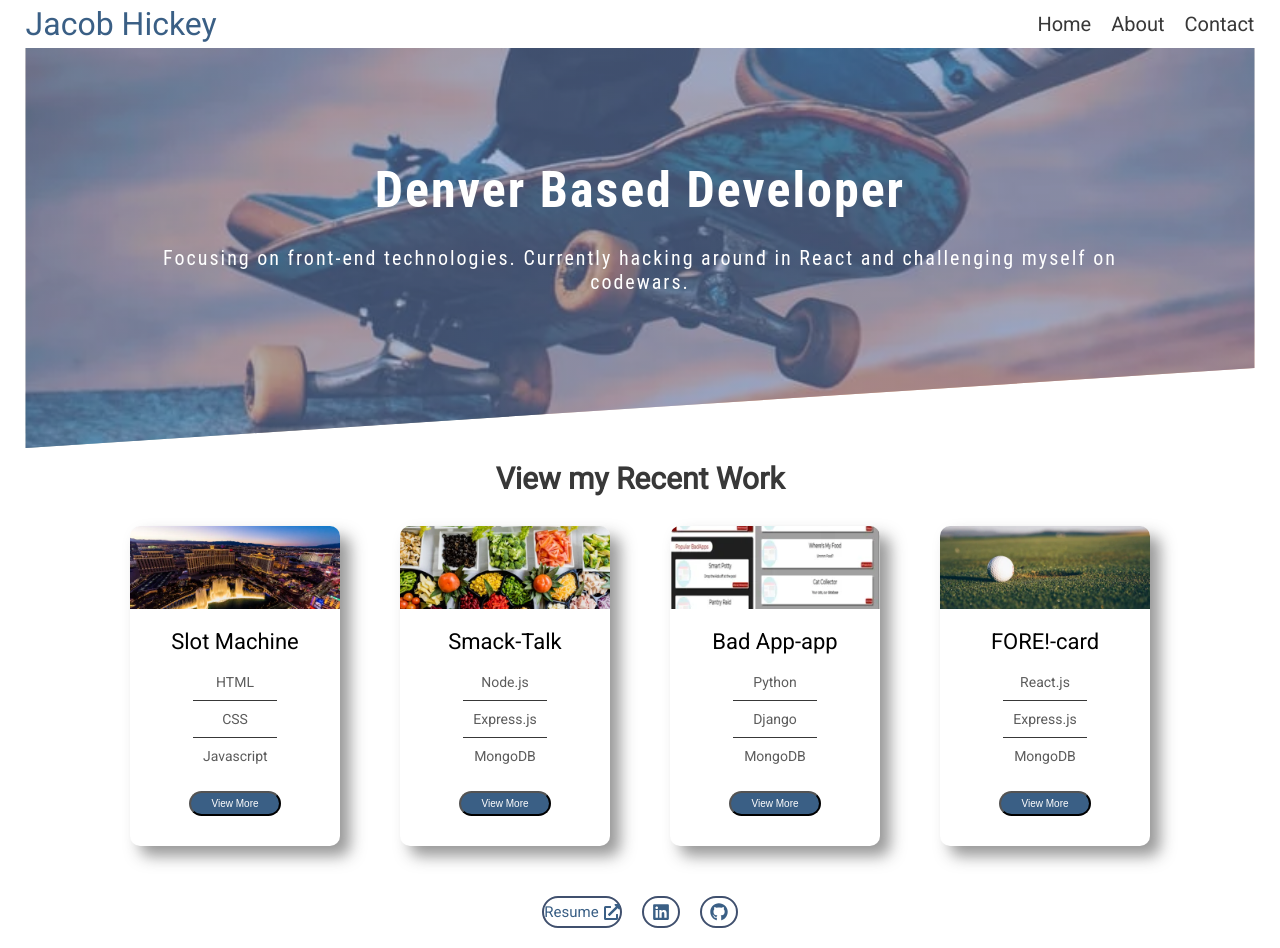
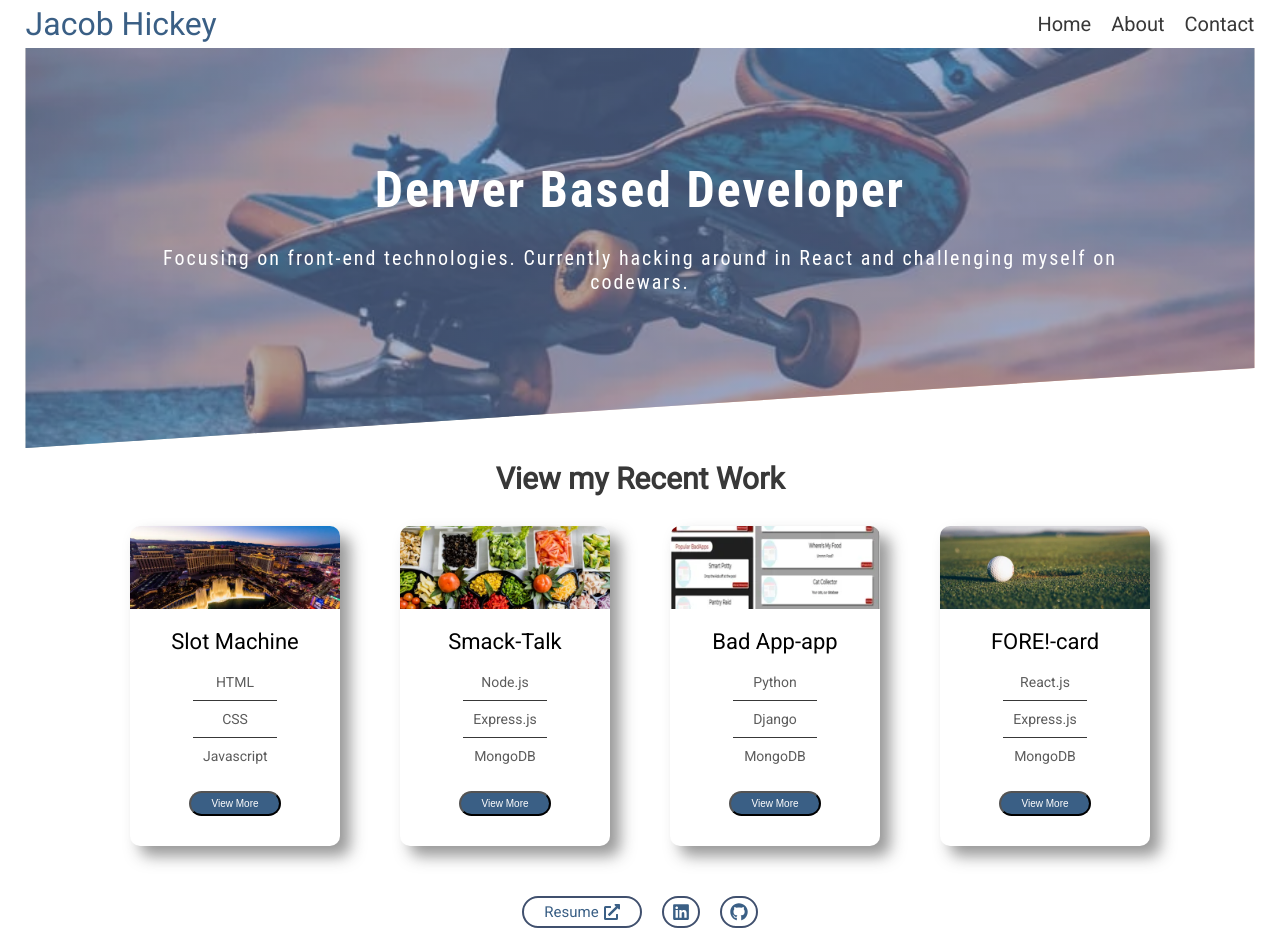
Before and after one commit to LaunchPad90/Portfolio, a Gatsby site: page / in a window 1280 px wide. Built offline with nearby package versions, Linux system fonts and the light colour scheme; Gatsby itself is replaced by a stand-in of ours.

Commit message:
resume link update

```diff
--- a/src/components/footer.js
+++ b/src/components/footer.js
@@ -38,7 +38,7 @@
     `;
     return (
         <Div>
-            <FooterLink href="https://drive.google.com/file/d/1WeINHXRTkeSHt_P5BQdiYNz7QgC3l43e/view?usp=sharing">Resume <FaExternalLinkAlt style={{marginLeft: `.5rem`}} size={16}/></FooterLink>
+            <FooterLink href="https://drive.google.com/file/d/1WeINHXRTkeSHt_P5BQdiYNz7QgC3l43e/view?usp=sharing" target="blank" className="resume">Resume <FaExternalLinkAlt style={{marginLeft: `.5rem`}} size={16}/></FooterLink>
             <FooterLink href="https://www.linkedin.com/in/jacob-hickey-8140b4197/" target="blank" className="linkedin"><FaLinkedin size={18}/></FooterLink>
             <FooterLink href="https://github.com/LaunchPad90?tab=repositories" target="blank" className="github"><FaGithub size={18}/></FooterLink>
         </Div>
```
